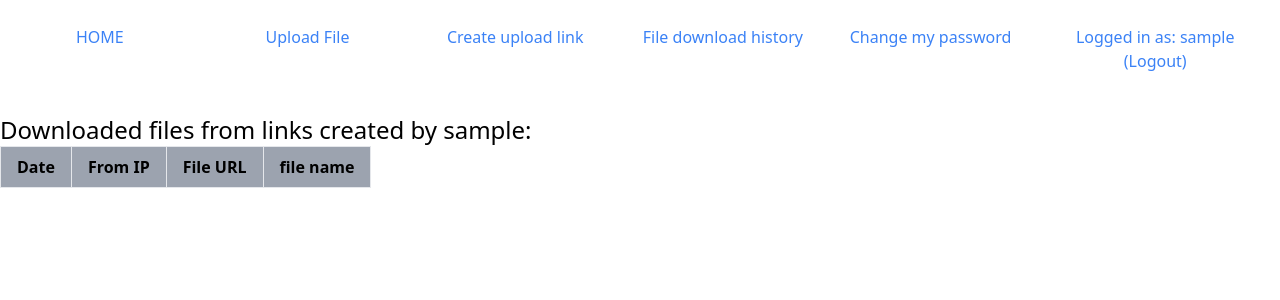
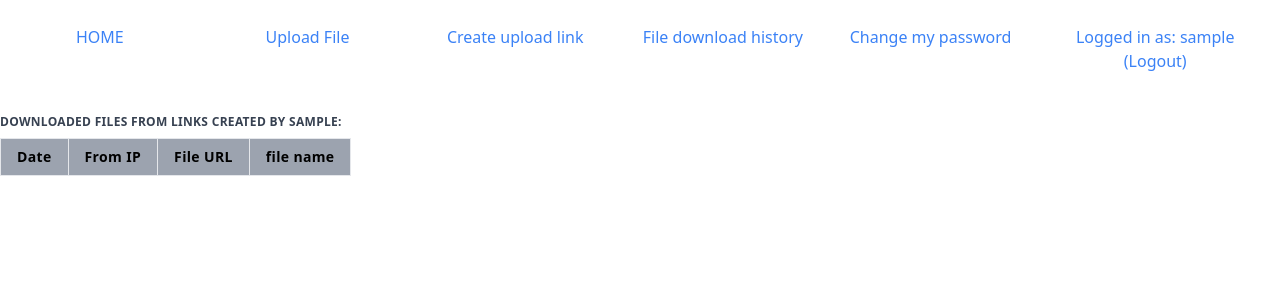
Before and after one commit to disty-online/disty, a Django app: page /disty/access/ in a window 1280 px wide. Shown: the top 300 px of the page. Run offline with Django 3.2, Linux system fonts and the light colour scheme; the visitor is signed in with stand-in values (Sample User, id 1); data comes from the database, SQL or seed files in the repository; data that the repository does not hold is empty.

Commit message:
Adjust table text styling

```diff
--- a/disty/templates/disty/access.html
+++ b/disty/templates/disty/access.html
@@ -2,23 +2,24 @@
 {% block content %}
 {% include 'disty/navigation.html' %}
 
-<p class="text-2xl pt-8">Downloaded files from links created by {{ user }}:</p>
+<p class="block uppercase tracking-wide text-gray-700 text-xs font-bold mb-2 pt-8">Downloaded files from links created
+  by {{ user }}:</p>
 <table class="table-auto">
   <thead>
     <tr class="bg-gray-400">
-      <th class="border px-4 py-2">Date</th>
-      <th class="border px-4 py-2">From IP</th>
-      <th class="border px-4 py-2">File URL</th>
-      <th class="border px-4 py-2">file name</th>
+      <th class="border px-4 py-2 tracking-wide text-sm font-bold">Date</th>
+      <th class="border px-4 py-2 tracking-wide text-sm font-bold">From IP</th>
+      <th class="border px-4 py-2 tracking-wide text-sm font-bold">File URL</th>
+      <th class="border px-4 py-2 tracking-wide text-sm font-bold">file name</th>
     </tr>
   </thead>
   <tbody>
     {% for access in accesses %}
     <tr>
-      <td class="border px-4 py-2">{{ access.timestamp }}</td>
-      <td class="border px-4 py-2">{{ access.source_ip }}</td>
-      <td class="border px-4 py-2">{{ access.url }}</td>
-      <td class="border px-4 py-2">{{access.file }}</td>
+      <td class="border px-4 py-2 tracking-wide text-sm">{{ access.timestamp }}</td>
+      <td class="border px-4 py-2 tracking-wide text-sm">{{ access.source_ip }}</td>
+      <td class="border px-4 py-2 tracking-wide text-sm">{{ access.url }}</td>
+      <td class="border px-4 py-2 tracking-wide text-sm">{{access.file }}</td>
     </tr>
     {% endfor %}
   </tbody>
```
Also changed, not shown: disty/templates/disty/home.html (+33 -26 lines).
